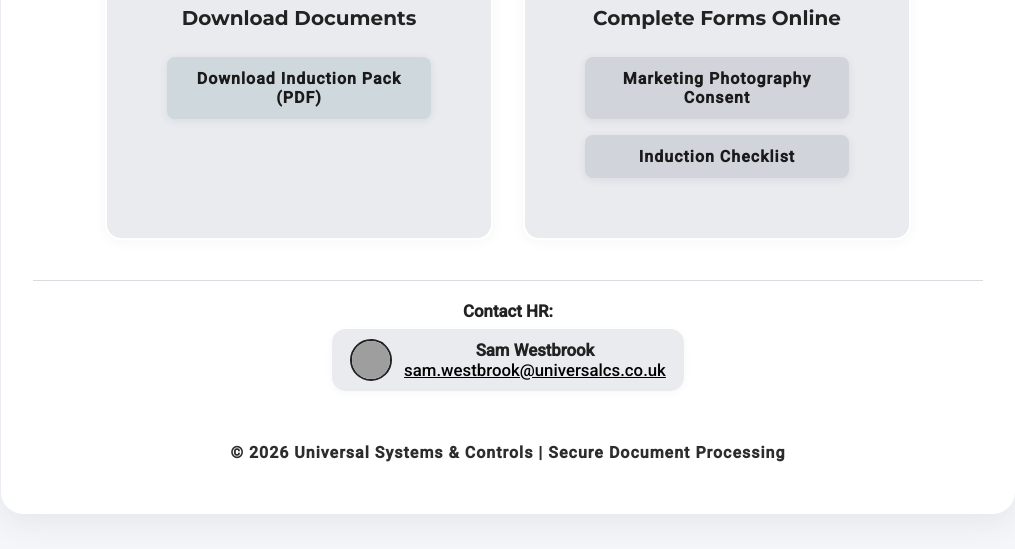
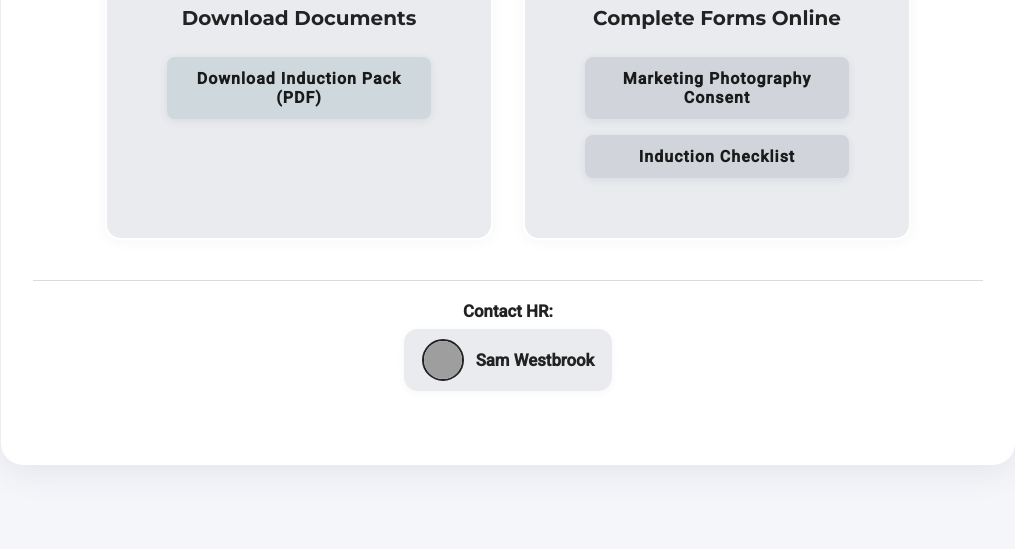
Before and after one commit to universal-Group/usc-induction, a plain HTML site: page index.html in a window 1280 px wide. Shown: the part 402-951 px from the top of the page, without its empty margins (132-1147 px from the left). After the commit the page ends 902 px from the top, so only its background shows below. Drawn offline with Linux system fonts and the light colour scheme; grey boxes are pictures that could not be loaded.

Commit message:
Updated index.html with new content

```diff
--- a/index.html
+++ b/index.html
@@ -203,7 +203,7 @@
                 <h2>Download Documents</h2>
                 <ul>
                     <li>
-                        <a href="Induction Pack USC portal.pdf" class="btn secondary" target="_blank" rel="noopener">Download Induction Pack (PDF)</a>
+                        <a href="Induction%20Pack%20USC%20Portal.pdf" class="btn secondary" target="_blank" rel="noopener">Download Induction Pack (PDF)</a>
                     </li>
                 </ul>
             </div>
@@ -225,13 +225,4 @@
             <div class="hr-contacts">
                 <div class="contact-card">
                     <img src="https://ui-avatars.com/api/?name=Sam+Westbrook&background=2c5b2f&color=fff&size=64" class="contact-avatar" alt="Sam Westbrook">
-                    <span><strong style="color: var(--accent-dark);">Sam Westbrook</strong><br><a href="mailto:sam.westbrook@universalcs.co.uk?subject=Induction%20Query" style="color: var(--primary-black); font-weight:500;">sam.westbrook@universalcs.co.uk</a></span>
-                </div>
-            </div>
-        </div>
-        <div class="footer">
-            © 2026 Universal Systems & Controls | Secure Document Processing
-        </div>
-    </div>
-</body>
-</html>
+                    <span><strong style="color: var(--accent-dark);">Sam Westbrook</strong><br><a href="mailto:sam.westbrook@universalcs.co.uk?subject=Induction%20Query" style="color: var(--prima
```
